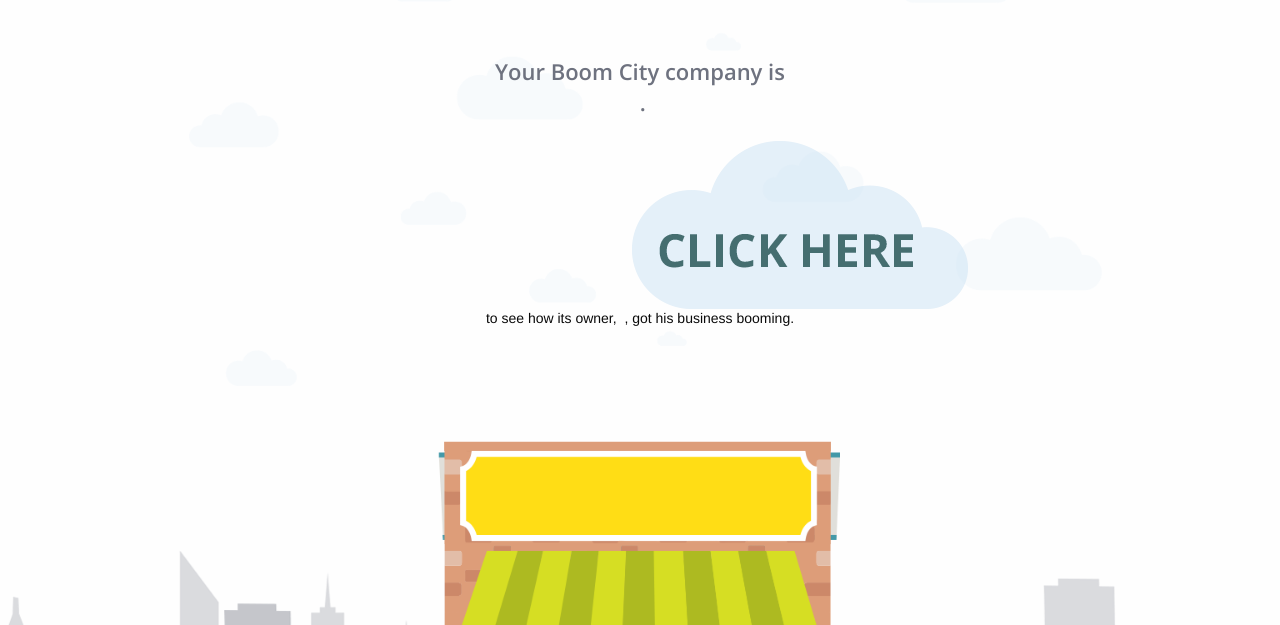
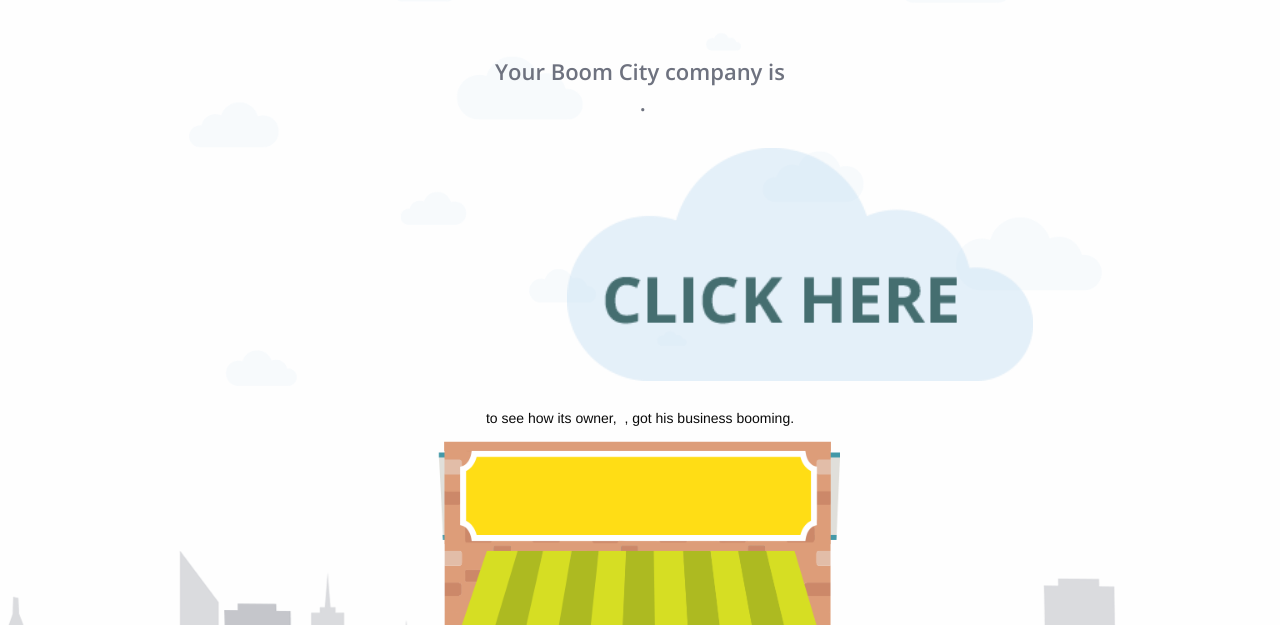
Before and after one commit to marketingincolor/mic-boom-website, a PHP site: page /results.php?type=1 in a window 1280 px wide. Shown: the part 230-855 px from the top of the page. Run offline with PHP 8.4, Linux system fonts and the light colour scheme; data that the repository does not hold is empty; some libraries are stand-ins or nearby versions.

Commit message:
Click Here Cloud Changes

```diff
--- a/results.php
+++ b/results.php
@@ -41,7 +41,7 @@
                 <div class="content">
                     <h3 id="dynamicContentIDX">Your Boom City company is<br>&nbsp;.<br></h3>
                     <div class="small-6 small-offset-3">
-                        <a id="dynamicContentClick" href="./results-details"><img src="./images/click-here-cloud.png"></a>
+                        <a id="dynamicContentClick" href="./results-details"><img id="click-here-cloud" src="./images/click-here-cloud.png"></a>
                     </div>
                     <h5 id="dynamicContentIDY">to see how its owner, &nbsp;, got his business booming.<br></h5>
                 </div>
--- a/style.css
+++ b/style.css
@@ -145,6 +145,7 @@ and (max-device-width : 568px) { }
 ========================================================================== */
 @media only screen {
     h3 { line-height: 1.2em !important; }
+    #click-here-cloud { padding:.5em; }
     .foot-cta-home { margin-top:5em; }
     .intro .content .play-button { font-size:1.28em; }
     .intro-home .content .play-button { font-size:1.28em; }
@@ -257,6 +258,7 @@ and (max-device-width : 568px) { }
     #dynamicContentID0 div { font-size:1em; }
     #dynamicContentIDX, #dynamicContentIDY { font-size:1em; }
     #dynamicContentClick { /*max-width:40%;*/ }
+    #click-here-cloud { width: 45%; padding-bottom:1em; }
     .foot-cta img { width: 31%; }
     .foot-cta-home img { width: 25%; margin: 0 auto; display:block; }
     .spot2 { left: 45%; -webkit-animation: move2 5s infinite; }
@@ -285,12 +287,14 @@ and (max-device-width : 568px) { }
     footer { height: 4%; }
     .foot-cta-home img { width: 16%; }
     h3 { line-height:1.4em !important; }
+    #click-here-cloud { width: 50%; padding-bottom:2em; }
     .main { /*top:15%;*/ top:-10%; }
     .interact, .intro { position:absolute; }
     .query { font-size:1.125em; }
     .welcome-p { padding:0 22em; }
     .learn-p { padding:0 22em; }
     .welcome-main { top: 0%; }
+
     /*.overlay.nine.alpha { background: url(./images/email-automation-button.png) no-repeat scroll 50% 75% / 150% 150%; }*/
 } /* min-width 1025px, large screens */
 
```
